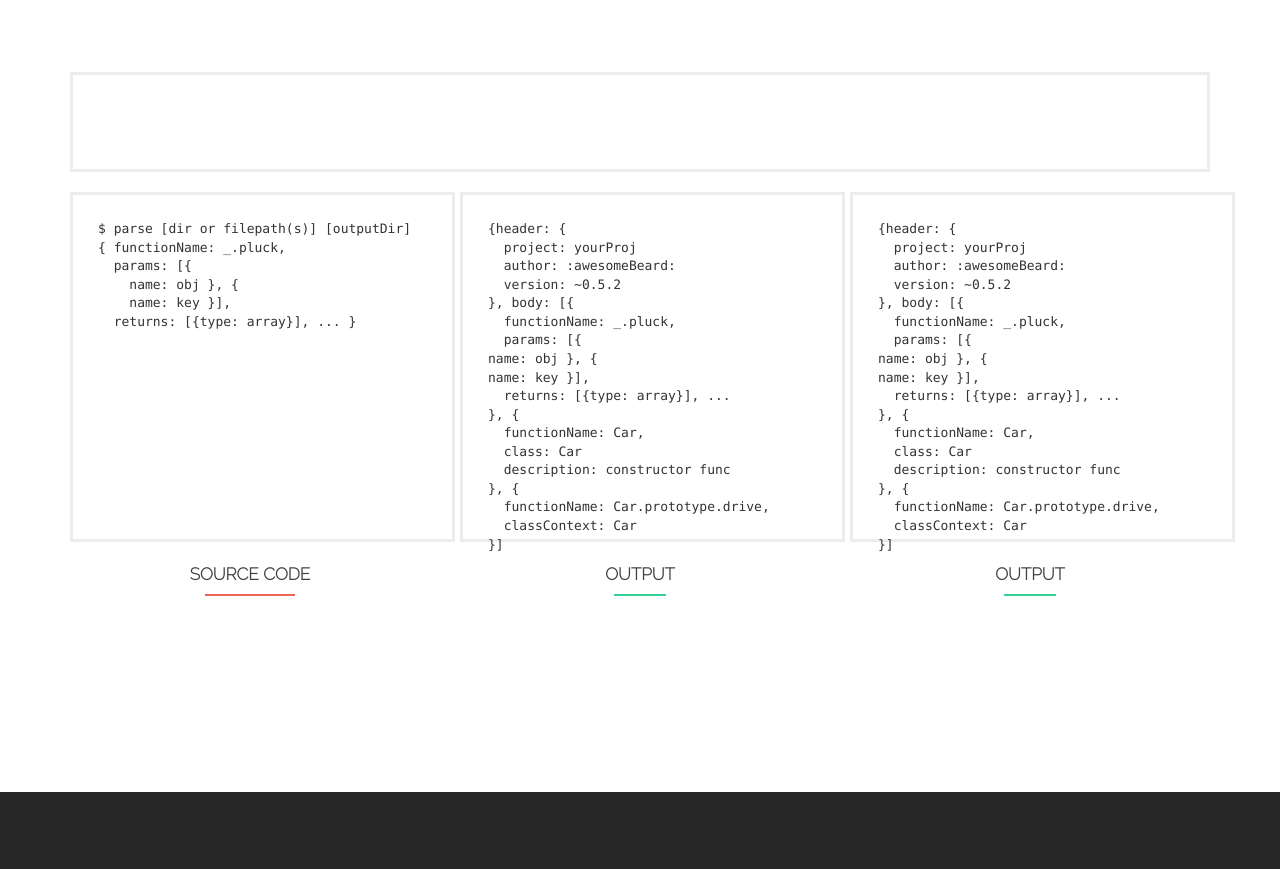
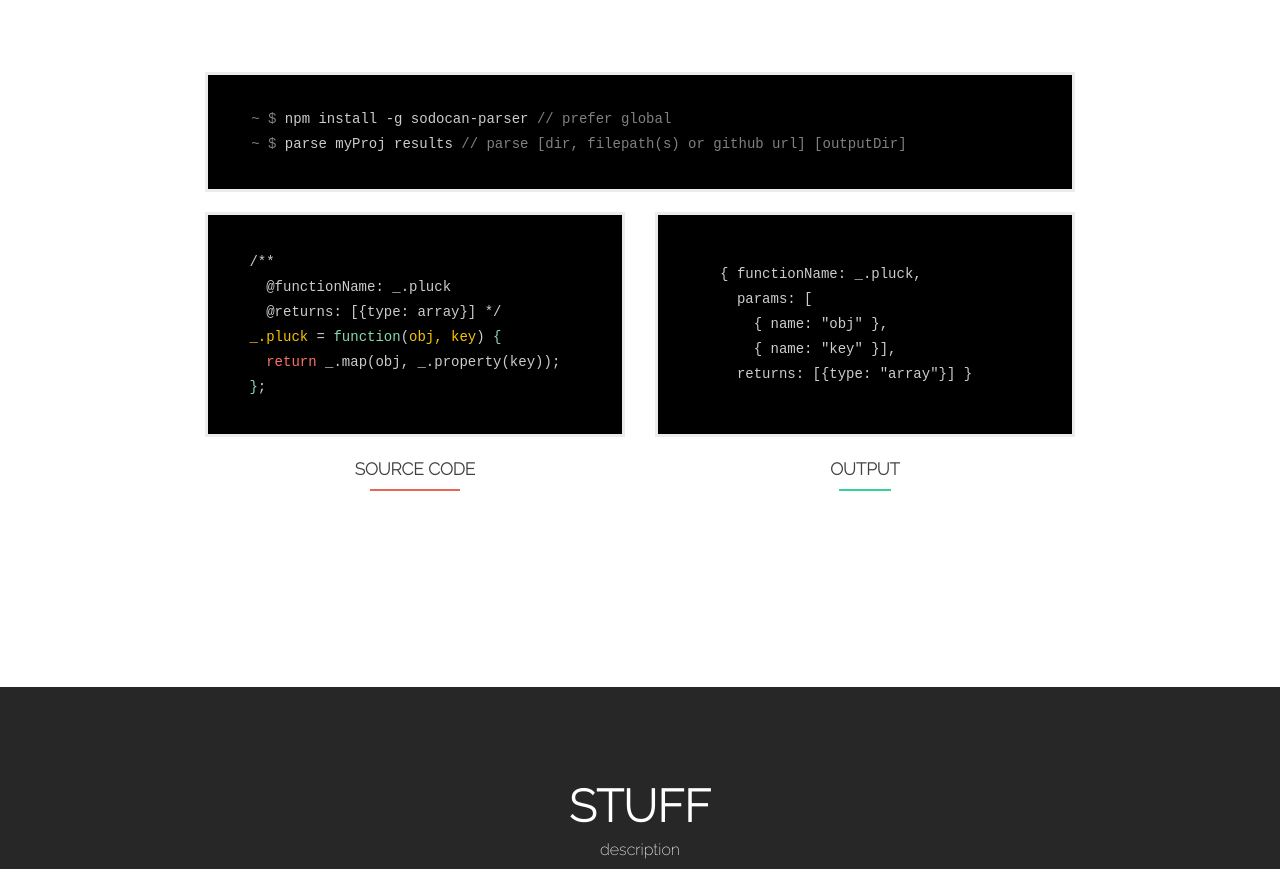
Before and after one commit to sodocan/sodocan.js, a website: page public/index.html in a window 1280 px wide. Shown: the part 1653-2522 px from the top of the page. Drawn offline with nearby package versions, Linux system fonts and the light colour scheme.

Commit message:
(progress) homepage

```diff
--- a/public/index.html
+++ b/public/index.html
@@ -228,80 +228,73 @@
 
   <!-- 4 FOCUS BOXES -->
   <div class="row">
-
+    <div class="parser-box-outer">
       <div class="col-lg-12 col-sm-12 parser-command blue wow fadeInRight animated" data-wow-offset="30" data-wow-duration="1.5s" data-wow-delay="0.15s">
-      <div class="service-icon">
-        <i class="pixeden pd-icon-email-marketing"></i>
+        <div class="service-icon long">
+        <div class="outer">
+        <div class="middle">
+          <div class="code-block inner lightgrey-text">
+            <p><span class="grey-text">~ $</span> npm install -g sodocan-parser <span class="grey-text">// prefer global</span></p>
+            <p><span class="grey-text">~ $</span> parse myProj results <span class="grey-text">// parse [dir, filepath(s) or github url] [outputDir]</span></p>
+          </div>
+        </div>
+        </div>
         </div>
       </div>
 
       <!-- FIRST FOCUS BOXES -->
-    <div class="col-lg-4 col-sm-4 parser-box red wow fadeInLeft animated" data-wow-offset="30" data-wow-duration="1.5s" data-wow-delay="0.15s">
+      <div class="col-lg-6 col-sm-6 parser-box red wow fadeInLeft animated" data-wow-offset="30" data-wow-duration="1.5s" data-wow-delay="0.15s">
         <div class="service-icon">
-        <pre>
-$ parse [dir or filepath(s)] [outputDir]
-{ functionName: _.pluck,
-  params: [{
-    name: obj }, {
-    name: key }],
-  returns: [{type: array}], ... }
-        </pre>
-        <i class="pixeden pd-icon-monitor"></i> <!-- FOCUS ICON-->
+          <div class="outer">
+          <div class="middle">
+          <div class="code-block inner lightgrey-text">
+            <p>/**</p>
+            <p>&nbsp;&nbsp;@functionName: _.pluck</p>
+            <p>&nbsp;&nbsp;@returns: [{type: array}] */</p>
+            <div class="lightgrey-text">
+              <p><span style="color:#f7c400">_.pluck</span> = <span style="color:#88d8b0">function</span>(<span style="color:#f7c400">obj, key</span>) <span style="color:#88d8b0">{</span> </p>
+              <p>&nbsp;&nbsp;<span style="color:#ff6f69">return</span> _.map(obj, _.property(key));</p>
+              <p><span style="color:#88d8b0">}</span>;</p>
+            </div>
+          </div>
+          </div>
+          </div>
         </div>
         <h5 class="red-border-bottom">Source Code</h5> <!-- FOCUS HEADING -->
       </div>
       <!-- / END FIRST FOCUS BOX. Other boxes has same format -->
 
-    <div class="col-lg-4 col-sm-4 parser-box green wow fadeInLeft animated" data-wow-offset="30" data-wow-duration="1.5s" data-wow-delay="0.15s">
+      <div class="col-lg-6 col-sm-6 parser-box green wow fadeInLeft animated" data-wow-offset="30" data-wow-duration="1.5s" data-wow-delay="0.15s">
         <div class="service-icon">
-        <pre>{header: {
-  project: yourProj
-  author: :awesomeBeard:
-  version: ~0.5.2
-}, body: [{
-  functionName: _.pluck,
-  params: [{
-name: obj }, {
-name: key }],
-  returns: [{type: array}], ...
-}, {
-  functionName: Car,
-  class: Car
-  description: constructor func
-}, {
-  functionName: Car.prototype.drive,
-  classContext: Car
-}]</pre>
-        <span class="pixeden pd-icon-camera"></span>
+          <div class="outer">
+          <div class="middle">
+          <div class="code-block lightgrey-text inner" style="width:70%">
+            <p>{&nbsp;functionName: _.pluck,</p>
+            <p>&nbsp;&nbsp;params: [ </p>
+            <p>&nbsp;&nbsp;&nbsp;&nbsp;{ name: "obj" },  </p>
+            <p>&nbsp;&nbsp;&nbsp;&nbsp;{ name: "key" }], </p>
+            <p>&nbsp;&nbsp;returns: [{type: "array"}] } </p>
           </div>
-      <h5 class="green-border-bottom">Output</h5>
           </div>
-
-    <div class="col-lg-4 col-sm-4 parser-box green wow fadeInLeft animated" data-wow-offset="30" data-wow-duration="1.5s" data-wow-delay="0.15s">
-      <div class="service-icon">
-        <pre>{header: {
-  project: yourProj
-  author: :awesomeBeard:
-  version: ~0.5.2
-}, body: [{
-  functionName: _.pluck,
-  params: [{
-name: obj }, {
-name: key }],
-  returns: [{type: array}], ...
-}, {
-  functionName: Car,
-  class: Car
-  description: constructor func
-}, {
-  functionName: Car.prototype.drive,
-  classContext: Car
-}]</pre>
-        <span class="pixeden pd-icon-camera"></span>
+          </div>
         </div>
         <h5 class="green-border-bottom">Output</h5>
       </div>
     </div>
+
+<!--     <div class="col-lg-4 col-sm-4 parser-box green wow fadeInLeft animated" data-wow-offset="30" data-wow-duration="1.5s" data-wow-delay="0.15s">
+      <div class="service-icon">
+        <div class="middle">
+          <div class="code-block">
+            <p>npm install -g sodocan-parser</p>
+            <p>$ parse [dir or filepath(s)] [outputDir]</p>
+            <p>$ parse [github filepath] [outputDir]</p>
+          </div>
+        </div>
+      </div>
+      <h5 class="green-border-bottom">Output</h5>
+    </div>
+  </div> -->
   <!-- / END 4 FOCUS BOXES -->
 
   <!-- OTHER FOCUSES -->
```
Also changed, not shown: public/dist/style.min.css. Lines whose indentation alone changed are shown as unchanged.
